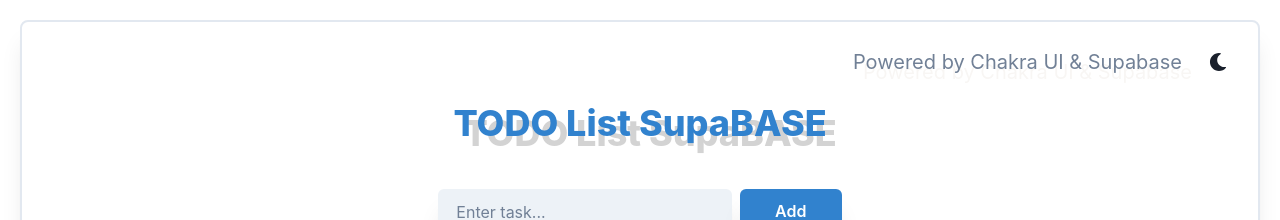
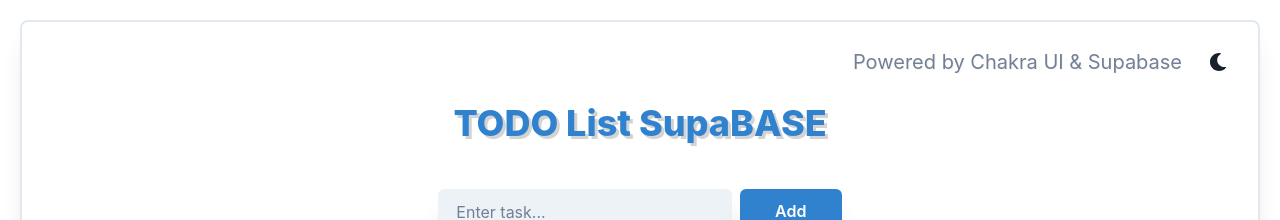
Before and after one commit to juleni/todo-list-supabase, a React (Create React App) app: page / in a window 1280 px wide. Shown: the top 220 px of the page. Built offline with nearby package versions, Linux system fonts and the light colour scheme.

Commit message:
Changed shadow styling

```diff
--- a/src/App.js
+++ b/src/App.js
@@ -32,7 +32,7 @@ function App() {
               w="100%"
               textAlign="right"
               color="gray.500"
-              textShadow="10px 10px #F8F6F4"
+              textShadow="1px 1px #F8F6F4"
               fontSize={{
                 base: 'sm',
                 sm: 'sm',
@@ -46,7 +46,7 @@ function App() {
           </HStack>
           <VStack spacing={2}>
             <Heading
-              textShadow="10px 10px lightgray"
+              textShadow="3px 3px lightgray"
               p="5"
               fontWeight="extrabold"
               size="xl"
@@ -63,7 +63,7 @@ function App() {
           textAlign="center"
           w="100%"
           color="gray.400"
-          textShadow="10px 10px #F8F6F4"
+          textShadow="1px 1px #F8F6F4"
           pl="5"
           pt="4"
           fontSize={{
```
